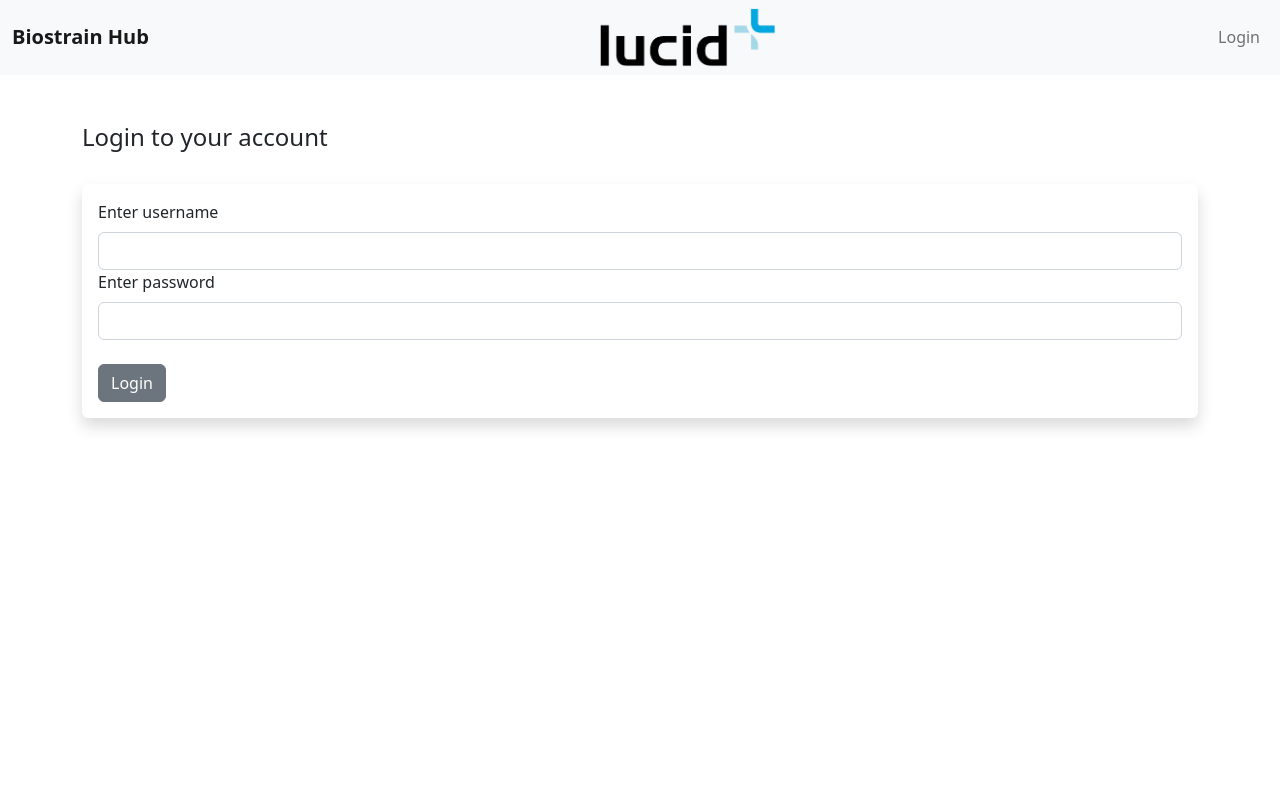
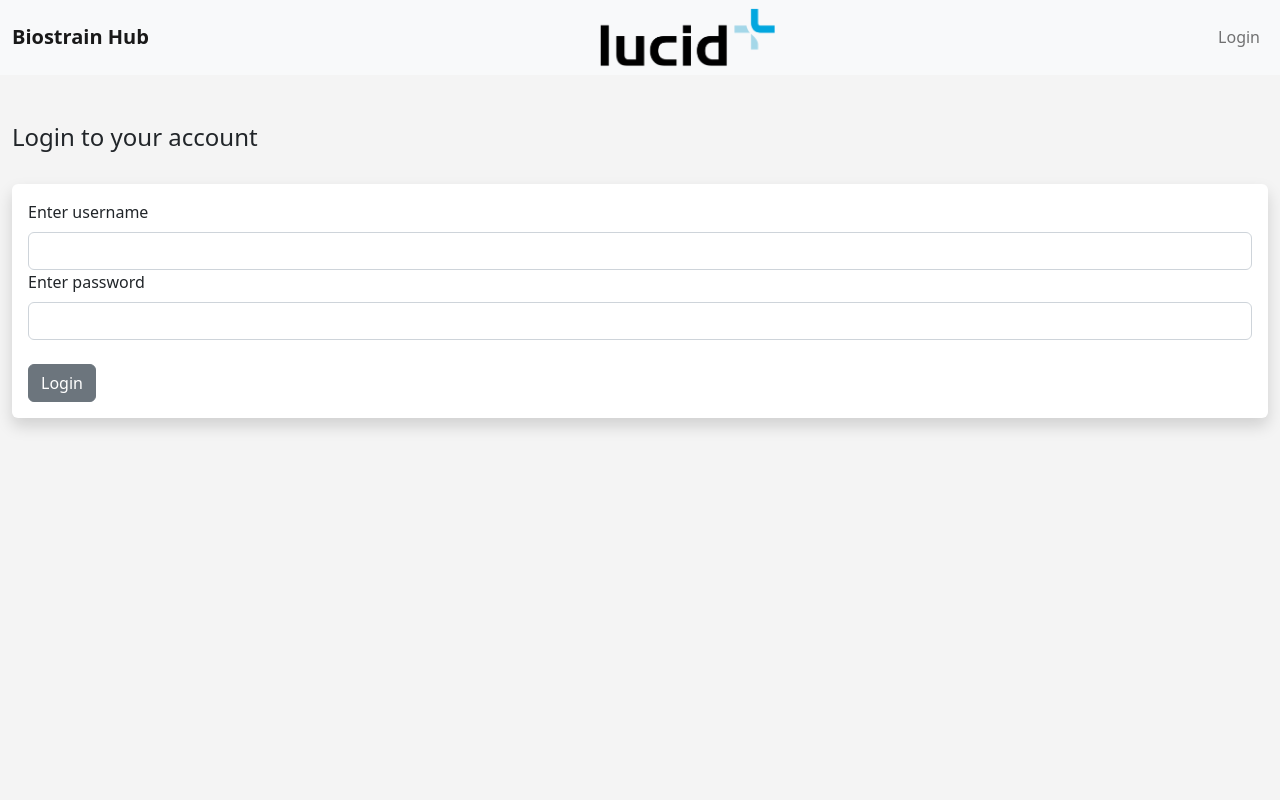
Before and after one commit to Ruariii/Biostrain-web-portal, a Flask app: page / in a window 1280 px wide. Run offline with Flask 3, Linux system fonts and the light colour scheme; parts of the project's set-up code (start-up, migrations or seed data) failed here and were passed over.

Commit message:
updated css

```diff
--- a/static/css/style.css
+++ b/static/css/style.css
@@ -1,6 +1,9 @@
-body {
-    'background': '#f4f4f4';
+html, body {
+    width: 100%;
+    height: 100%;
+    margin: 0px;
+    border: 0;
+    overflow: hidden;
+    display: block;
+    background: #f4f4f4;
 }
-#demo{
-     'color:darkblue'
-}
--- a/templates/base.html
+++ b/templates/base.html
@@ -44,7 +44,7 @@
   <hr>
 </nav>
 <br>
-<div class="container">
+<div class="container-fluid">
   {% block content %}
   {% endblock %}
 </div>
```
